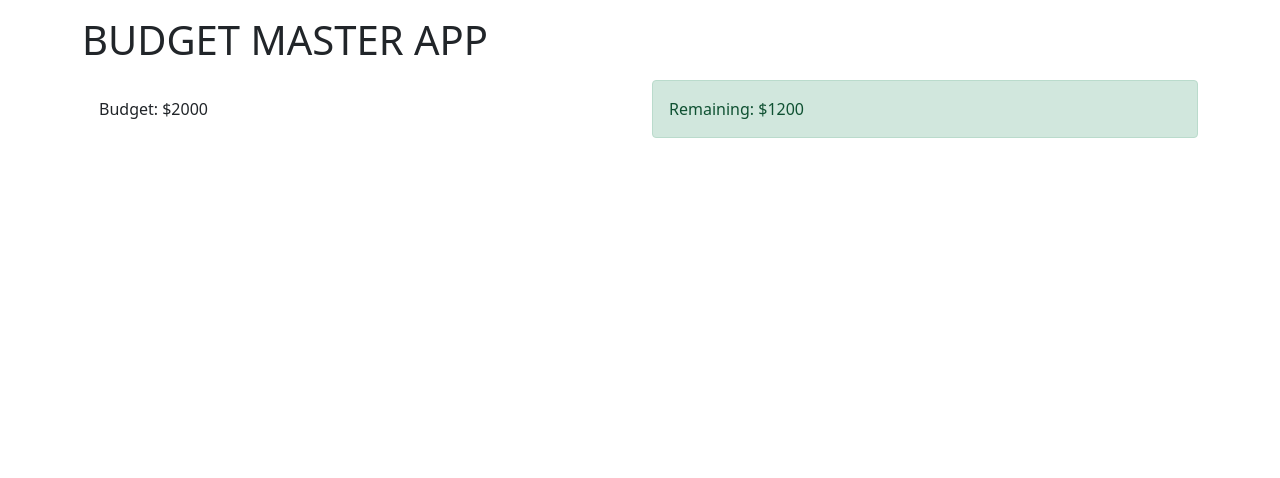
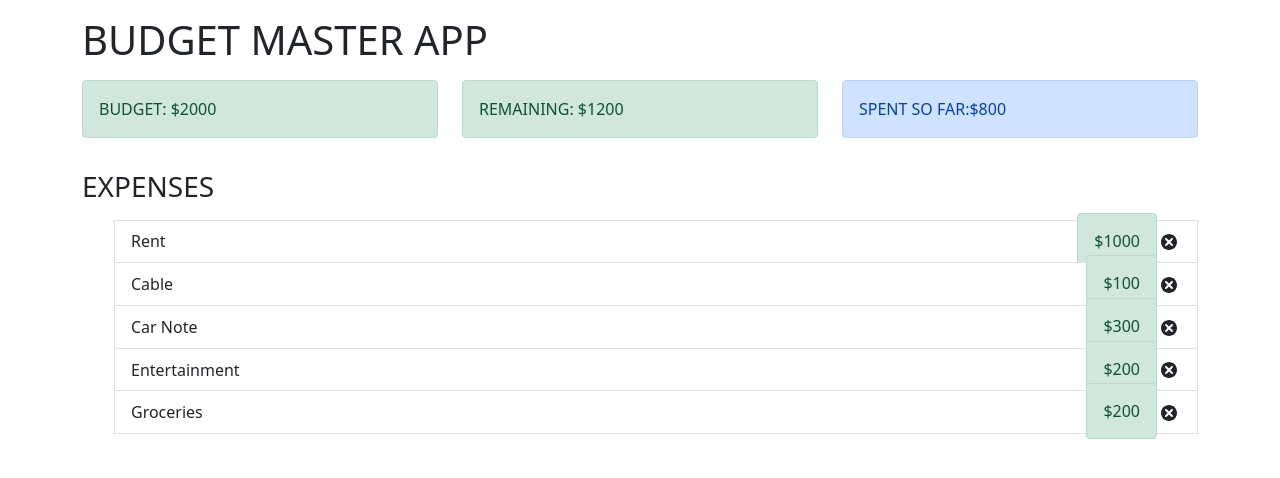
Before and after one commit to CesarR21/capstone, a React (Create React App) app in the folder budgetmaster/: page / in a window 1280 px wide. Shown: the top 478 px of the page. Built offline with nearby package versions, Linux system fonts and the light colour scheme.

Commit message:
updated components.. set up didmount for initial data rendering

```diff
--- a/budgetmaster/src/App.js
+++ b/budgetmaster/src/App.js
@@ -1,7 +1,9 @@
-import React from "react";
+import React from 'react';
 import 'bootstrap/dist/css/bootstrap.min.css';
 import Budget from './components/Budget';
-import Remaining from "./components/Remaining";
+import Remaining from './components/Remaining';
+import ExpenseTotal from './components/ExpenseTotal';
+import ExpenseList from './components/ExpenseList';
 
 
 const App = () => {
@@ -15,6 +17,15 @@
         <div className='col-sm'>
           <Remaining/>
         </div>
+        <div className='col-sm'>
+          <ExpenseTotal />
+        </div>
+        </div>
+        <h3 className='mt-3'>EXPENSES</h3>
+        <div className='row mt-3'>
+          <div className='col-sm'>
+            <ExpenseList />
+        </div>
       </div>
     </div>
   );
--- a/budgetmaster/src/components/Budget.js
+++ b/budgetmaster/src/components/Budget.js
@@ -1,9 +1,11 @@
-import React from "react";
+import React from 'react';
 
 const Budget = () => {
     return (
-     <div className='alert alert-secendary'>
-        <span>Budget: $2000</span>
+     <div className='alert alert-success'>
+        <span>BUDGET: $2000
+
+        </span>
     </div>
     );
 };
--- /dev/null
+++ b/budgetmaster/src/components/ExpenseItem.js
@@ -0,0 +1,19 @@
+import React from 'react';
+import { TiDelete } from 'react-icons/ti';
+
+
+const ExpenseItem = (props) => {
+    return (
+        <li className='list-group-item d-flex justify-content-between align-items-center'>
+            {props.name}
+            <div>
+                <span className='alert alert-success alert-success mr-3'>
+                    ${props.cost}
+                </span>
+                <TiDelete size='1.5em'></TiDelete>
+            </div>
+        </li>
+    )
+}
+
+export default ExpenseItem;
--- /dev/null
+++ b/budgetmaster/src/components/ExpenseList.js
@@ -0,0 +1,24 @@
+import React from 'react';
+import ExpenseItem from './ExpenseItem';
+
+
+const ExpenseList = () => {
+    const expenses = [
+        { id: 1231232, name: 'Rent', cost: 1000},
+        { id: 1231232, name: 'Cable', cost: 100},
+        { id: 1231232, name: 'Car Note', cost: 300},
+        { id: 1231232, name: 'Entertainment', cost: 200},
+        { id: 1231232, name: 'Groceries', cost: 200},
+    ];
+
+    return (
+        <ul className="List-group">
+            {expenses.map((expense)=>(
+                <ExpenseItem
+                id={expense.id} name={expense.name} cost={expense.cost}/>
+            ))}
+        </ul>
+    );
+};
+
+export default ExpenseList;
--- a/budgetmaster/src/components/ExpenseTotal.js
+++ b/budgetmaster/src/components/ExpenseTotal.js
@@ -0,0 +1,10 @@
+import React from 'react';
+
+const ExpenseTotal = () => {
+    return (
+        <div className="alert alert-primary">
+            <span>SPENT SO FAR:$800</span>
+        </div>
+    )
+}
+export default ExpenseTotal;
--- a/budgetmaster/src/components/Remaining.js
+++ b/budgetmaster/src/components/Remaining.js
@@ -1,10 +1,10 @@
-import React from "react"
+import React from 'react'
 
 const Remaining = () =>{
     return (
         <div className='alert alert-success'>
             <span>
-                Remaining: $1200
+                REMAINING: $1200
             </span>
         </div>
     );
```
